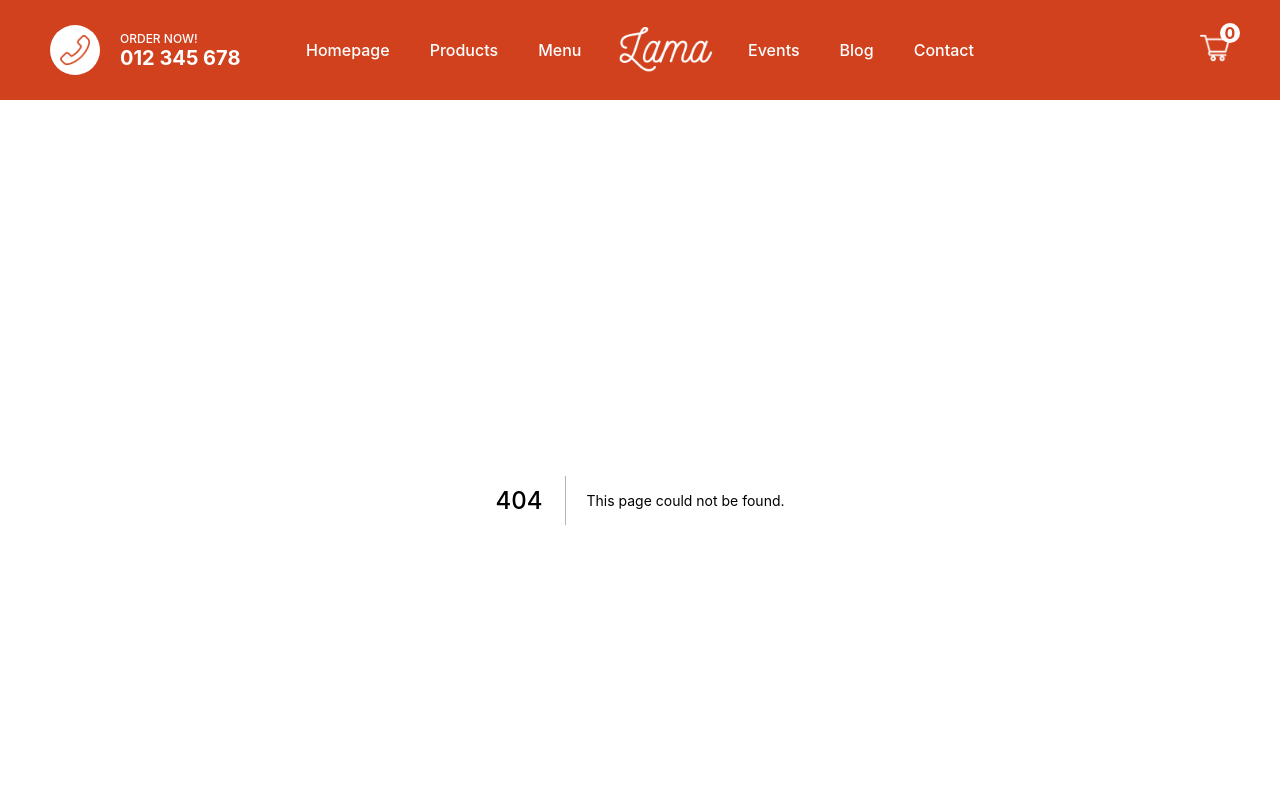
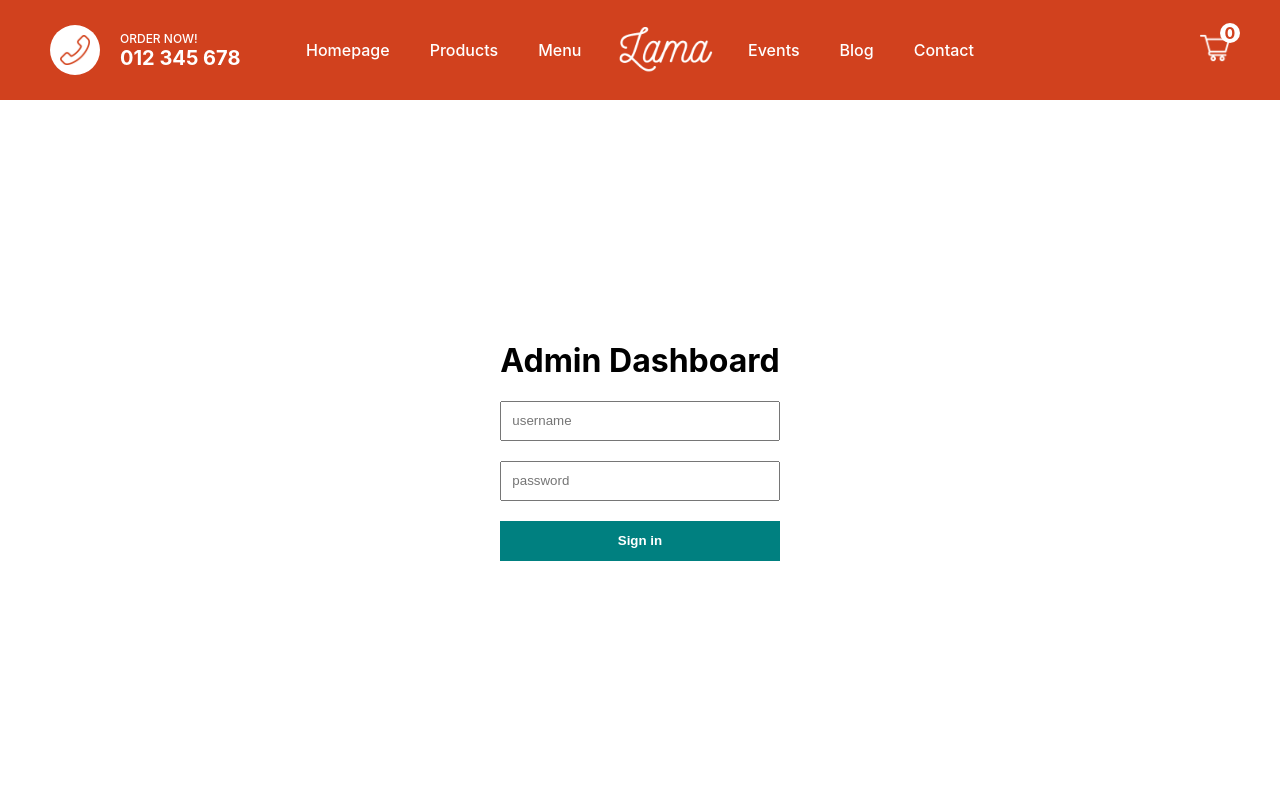
Before and after one commit to LayMui/food-ordering-app, a Next.js app: page /admin/login in a window 1280 px wide. Before the commit this address had no page. Shown: the top 798 px of the page. Built offline with nearby package versions, Linux system fonts and the light colour scheme.

Commit message:
Admin dashboard

```diff
--- a/package.json
+++ b/package.json
@@ -11,6 +11,7 @@
     "@paypal/react-paypal-js": "^7.5.1",
     "@reduxjs/toolkit": "^1.7.1",
     "axios": "^0.24.0",
+    "cookie": "^0.4.1",
     "mongoose": "^6.1.6",
     "next": "12.0.7",
     "react": "17.0.2",
--- /dev/null
+++ b/pages/admin/login.jsx
@@ -0,0 +1,54 @@
+import axios from 'axios';
+import { useRouter } from 'next/router';
+import { useState } from 'react';
+import styles from '../../styles/Login.module.css'
+
+const Login = () => {
+    const [username, setUsername] = useState(null);
+    const [password, setPassword] = useState(null);
+    const [error, setError] = useState(null);
+    const router = useRouter(); // after login we are going to admin dashboard not staying in login page
+
+    const handleClick = async () => {
+        try {
+            await axios.post("http://localhost:3000/api/login", {
+                username,
+                password
+            });
+            // @ts-ignore
+            router.push('/admin')
+
+        } catch(err) {
+           setError(true)
+        }
+    }
+
+    return (
+        <div className={styles.container}>
+        <div className={styles.wrapper}>
+        <h1>Admin Dashboard</h1>
+
+
+        <input
+            placeholder="username"
+            className={styles.input}
+            onChange={(e) => setUsername(e.target.value)}
+            />
+
+        <input
+            placeholder="password"
+            type="password"
+            className={styles.input}
+            onChange={(e) => setPassword(e.target.value)}
+            />
+            <button onClick={handleClick} className={styles.button}>
+                Sign in
+            </button>
+            {error && <span className={styles.error}>Wrong Credentials!</span>}
+
+        </div>
+        </div>
+    )
+}
+
+export default Login
--- /dev/null
+++ b/pages/api/login.js
@@ -0,0 +1,22 @@
+import cookie from 'cookie';
+
+const handler = (req, res) => {
+    if (req.method === 'POST') {
+        const { username, password } = req.body;
+        if(username === process.env.ADMIN_USERNAME && password === process.env.ADMIN_PASSWORD) {
+            res.setHeader('Set-Cookie', cookie.serialize("token", process.env.TOKEN, {
+                maxAge: 60 * 60,
+                sameSite: "strict",
+                path: "/",
+            })
+            );
+            res.status(200).json("Successfully")
+        } else {
+            res.status(400).json('Wrong Credentials!')
+        }
+        }
+    }
+
+
+
+export default handler;
--- a/pages/api/orders/[id].js
+++ b/pages/api/orders/[id].js
@@ -15,7 +15,16 @@
             res.status(500).json(err)
         }
     }
-    if (method === 'PUT') {}
+    if (method === 'PUT') {try {
+
+        const order = await Order.findByIdAndUpdate(id, req.body, {
+            new: true,
+        });
+        res.status(201).json(order)
+      } catch(err) {
+          res.status(500).json(err);
+      }}
+
     if (method === 'DELETE') {}
 
 
--- a/pages/api/products/[id].js
+++ b/pages/api/products/[id].js
@@ -24,7 +24,9 @@
   if (method === 'PUT') {
     try {
 
-      const product = await Product.create(req.body);
+      const product = await Product.findByIdAndUpdate(id, req.body, {
+          new: true,
+      });
       res.status(201).json(product)
     } catch(err) {
         res.status(500).json(err);
--- /dev/null
+++ b/styles/Login.module.css
@@ -0,0 +1,33 @@
+.container {
+    height: calc(100vh - 100px);
+    display: flex;
+    align-items: center;
+    justify-content: center;
+
+}
+
+.wrapper {
+    display: flex;
+    flex-direction: column
+}
+
+.input {
+    height: 40px;
+    margin-bottom: 20px;
+    padding: 0px 10px;
+}
+
+.button {
+    height: 40px;
+    margin-bottom: 20px;
+    border: none;
+    background-color: teal;
+    color: white;
+    font-weight: 600;
+    cursor: pointer;
+}
+
+.error {
+    font-size: 13px;
+    color: red
+}
```
Also changed, not shown: pages/admin/index.jsx (+39 -8 lines), 2 other files (tests, documents, lock files or other folders).
